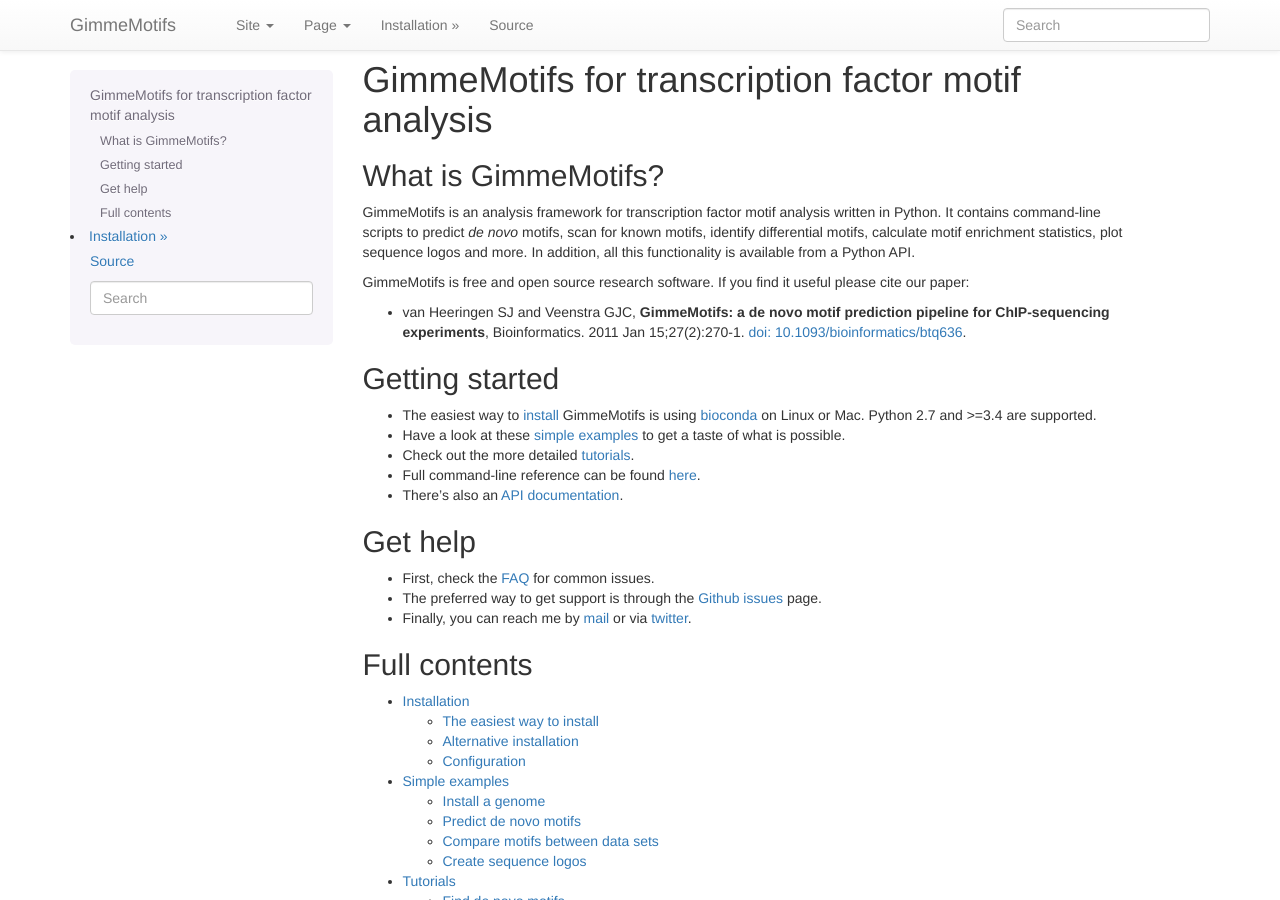
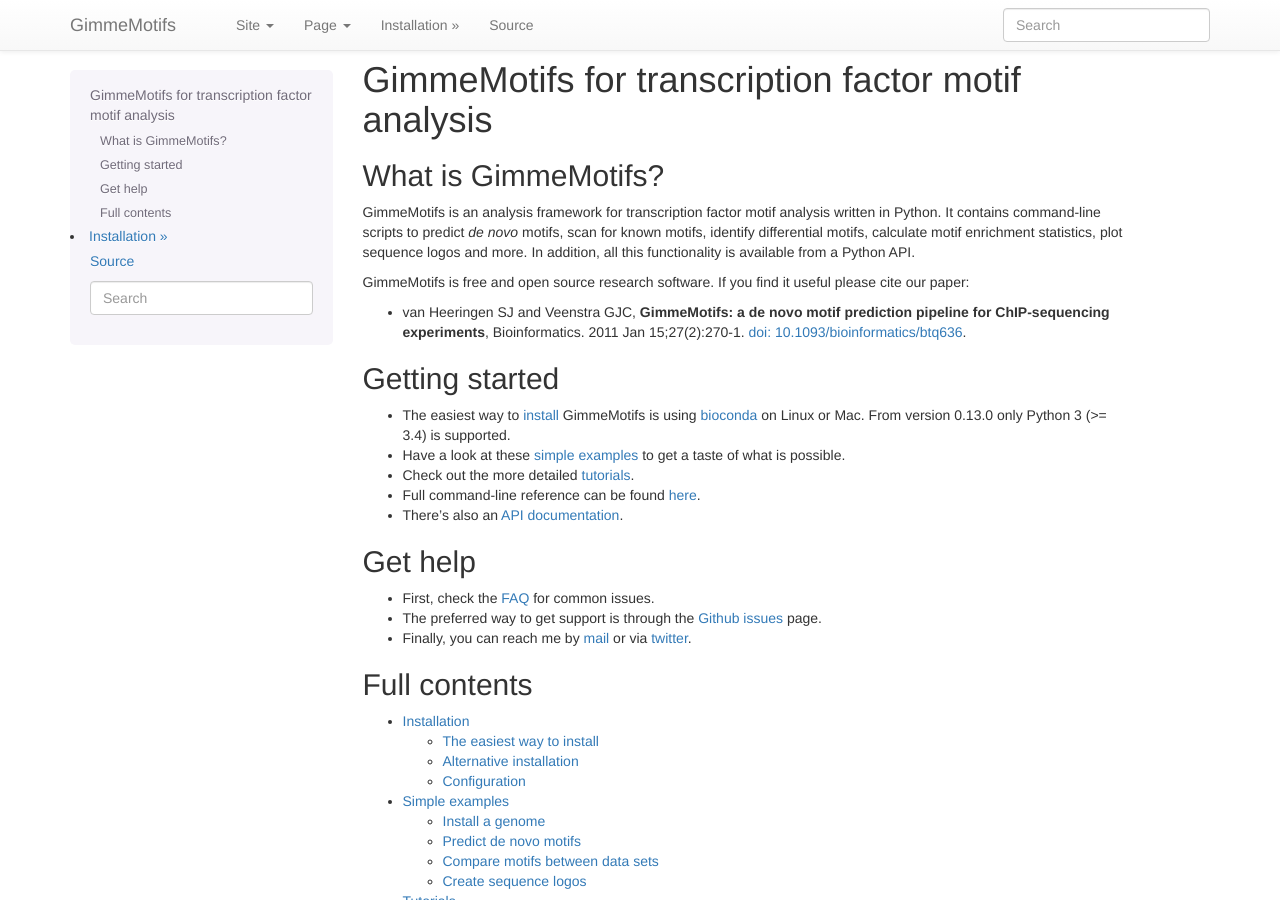
Before and after one commit to vanheeringen-lab/gimmemotifs, a Sphinx documentation site: the page built from docs/index.rst, in a window 1280 px wide and 900 px high. Built offline with Sphinx 7.4.7, drawn with Linux system fonts in a browser that asks for light colours; pages that are not in the unit, such as notebooks, are missing from menus; the version number could not be read and is left out.

Commit message:
Python 3 only

```diff
--- a/docs/index.rst
+++ b/docs/index.rst
@@ -20,7 +20,7 @@ If you find it useful please cite our paper:
 Getting started
 ---------------
 
-* The easiest way to :ref:`install<Install GimmeMotifs>` GimmeMotifs is using bioconda_ on Linux or Mac. Python 2.7 and >=3.4 are supported.
+* The easiest way to :ref:`install<Install GimmeMotifs>` GimmeMotifs is using bioconda_ on Linux or Mac. From version 0.13.0 only Python 3 (>= 3.4) is supported.
 * Have a look at these :ref:`simple examples<simple_examples>` to get a taste of what is possible.
 * Check out the more detailed :ref:`tutorials<tutorials>`.
 * Full command-line reference can be found :ref:`here<command-line>`.
--- a/docs/installation.rst
+++ b/docs/installation.rst
@@ -38,9 +38,7 @@ Or create a specific environment:
     # Activate the environment before you use GimmeMotifs
     $ conda activate gimme
 
-Python 3 is the preferred version, however, GimmeMotifs also supports Python 2.
-Don't forget to activate the environment with ``source activate gimme`` whenever
-you want to use GimmeMotifs.
+GimmeMotifs only supports Python 3. Don't forget to activate the environment with ``source activate gimme`` whenever you want to use GimmeMotifs.
 
 Installation successful? Good. Have a look at the :ref:`configuration<configuration>` section.
 
```
